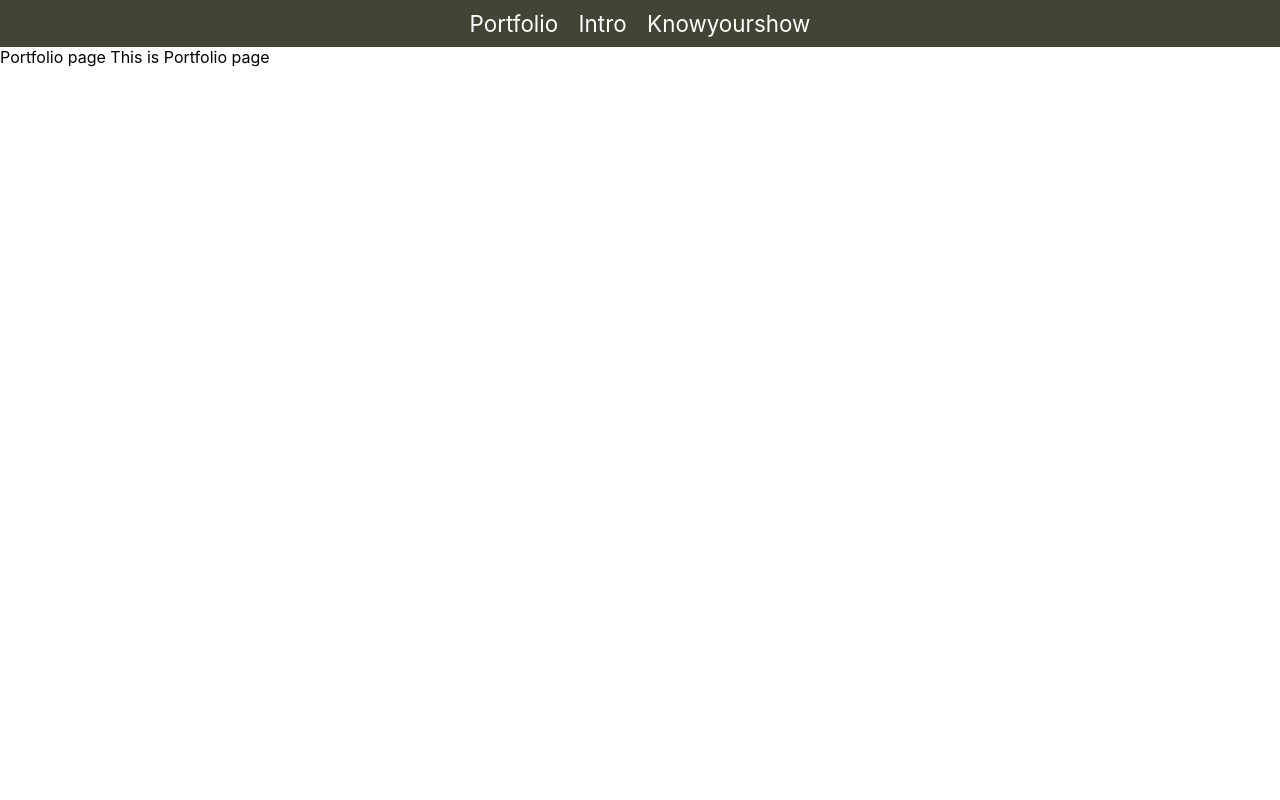
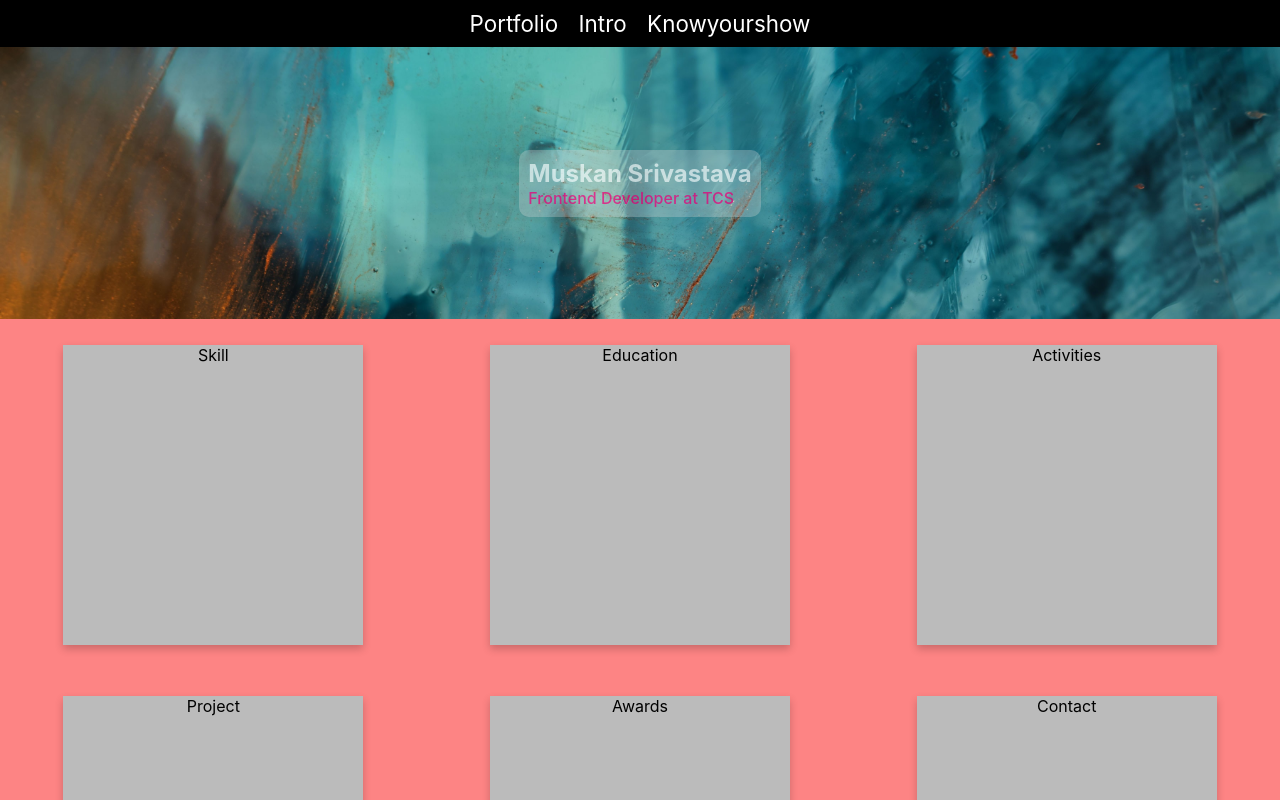
Before and after one commit to MuskanSrivastava8/Mitra, a React (Create React App) app: page /Mitra/Portfolio in a window 1280 px wide. Shown: the top 800 px of the page. Built offline with nearby package versions, Linux system fonts and the light colour scheme.

Commit message:
commit portfoilio

```diff
--- a/src/App.css
+++ b/src/App.css
@@ -15,7 +15,7 @@
 
 .App-header {
   background-color: #282c34;
-  min-height: 100vh;
+  /* min-height: 100vh; */
   display: flex;
   flex-direction: column;
   align-items: center;
--- a/src/Components/Intro/Intro.scss
+++ b/src/Components/Intro/Intro.scss
@@ -2,13 +2,13 @@
     height: 100vh;
     width: 100%;
     background-image: url(bg_large.jpg);
-    // background-color: #D17B88;
-    // background-color: #D999B9;
-    // background-color: #B8B3E9;
-    // background-color: #90E0F3;
-    // background-color: #75F4F4;
-    // background-color: #414535;
-    // background-color: #B8B3E9;
+    background-color: #D17B88;
+    background-color: #D999B9;
+    background-color: #B8B3E9;
+    background-color: #90E0F3;
+    background-color: #75F4F4;
+    background-color: #414535;
+    background-color: #B8B3E9;
     background-size: cover;
     display: flex;
     justify-content: center;
@@ -30,7 +30,7 @@
     font-weight: 900;
     color: #4f3dff;
     font-size: 1.8rem;
-    font-family: fangsong;
+    font-family: inherit;
     margin-bottom: -2%;
 }
 
--- a/src/Components/Menu.scss
+++ b/src/Components/Menu.scss
@@ -1,7 +1,7 @@
 .menu_container{
     height: 100%;
     width: 100%;
-    background-color: #414535;
+    background-color: #000000;
     display: flex;
     justify-content: center;
     align-items: center;
--- a/src/Components/Portfolio/Portfolio.js
+++ b/src/Components/Portfolio/Portfolio.js
@@ -1,10 +1,19 @@
-import React from 'react'
+import React from "react";
+import "./portfolio.scss";
+import Summary from "./Summary";
 
 export default function Portfolio() {
   return (
-    <div>
-      Portfolio page
-      This is Portfolio page
-    </div>
-  )
+    <React.Fragment>
+      <div className="portfolio_container">
+        <div className="intro">
+          <div className="name">
+            <span className="name_text">Muskan Srivastava</span>
+            <span className="occupation">Frontend Developer at TCS</span>
+          </div>
+        </div>
+        <div className="details"><Summary/></div>
+      </div>
+    </React.Fragment>
+  );
 }
--- /dev/null
+++ b/src/Components/Portfolio/Summary.js
@@ -0,0 +1,106 @@
+import React from "react";
+import "./portfolio.scss";
+
+export default function Summary() {
+  return (
+    <React.Fragment>
+      <div className="summary_container">
+        <div className="row_1">
+          <div className="summary_box">
+            <div class="flip-card">
+              <div class="flip-card-inner">
+                <div class="flip-card-front">Skill</div>
+                <div class="flip-card-back">
+                  <h1>Skill</h1>
+                  <h4>React</h4>
+                  <p>Javascript, Typescript, Redux, Sass, HTML, CSS</p>
+                </div>
+              </div>
+            </div>
+          </div>
+          <div className="summary_box">
+            <div class="flip-card">
+              <div class="flip-card-inner">
+                <div class="flip-card-front">Education</div>
+                <div class="flip-card-back">
+                  <h1>Education</h1>
+                  <p>
+                    {
+                      <table>
+                        <tr>
+                          <th>B.Tech</th>
+                          <td>84%</td>
+                        </tr>
+
+                        <tr>
+                          <th>12th</th>
+                          <td>83%</td>
+                        </tr>
+
+                        <tr>
+                          <th>10th</th>
+                          <td>83%</td>
+                        </tr>
+                      </table>
+                    }
+                  </p>
+                </div>
+              </div>
+            </div>
+          </div>
+          <div className="summary_box">
+            <div class="flip-card">
+              <div class="flip-card-inner">
+                <div class="flip-card-front">Activities</div>
+                <div class="flip-card-back">
+                  <h1>Activities</h1>
+                  <p>T-factor : 1.8</p>
+                  <p>iEvolve score : 1320</p>
+                </div>
+              </div>
+            </div>
+          </div>
+        </div>
+        <div className="row_2">
+          <div className="summary_box">
+            <div class="flip-card">
+              <div class="flip-card-inner">
+                <div class="flip-card-front">Project</div>
+                <div class="flip-card-back">
+                  <h1>Project</h1>
+                  <p>Know Your shows</p>
+                  <p>Music player</p>
+                </div>
+              </div>
+            </div>
+          </div>
+          <div className="summary_box">
+            <div class="flip-card">
+              <div class="flip-card-inner">
+                <div class="flip-card-front">Awards</div>
+                <div class="flip-card-back">
+                  <h1>Awards</h1>
+                  <p>On the spot Awards</p>
+                  <p>Elevate wings Awards</p>
+                  <p>Xcelerate Warrior Certificate</p>
+                </div>
+              </div>
+            </div>
+          </div>
+          <div className="summary_box">
+            <div class="flip-card">
+              <div class="flip-card-inner">
+                <div class="flip-card-front">Contact</div>
+                <div class="flip-card-back">
+                  <h1>Contact</h1>
+                  <p>8756719954</p>
+                  <p>muskan.srivastava@tcs.com</p>
+                </div>
+              </div>
+            </div>
+          </div>
+        </div>
+      </div>
+    </React.Fragment>
+  );
+}
--- /dev/null
+++ b/src/Components/Portfolio/portfolio.scss
@@ -0,0 +1,169 @@
+.portfolio_container {
+    height: 100%;
+    width: 100%;
+    display: flex;
+    flex-direction: column;
+
+}
+
+.intro {
+    height: 40%;
+    width: 100%;
+    background-color: #9a92e4;
+    display: flex;
+    flex-direction: column;
+    justify-content: center;
+    align-items: center;
+    background-image: url(portfolio_name_bg_large_2.jpg);
+    background-size: cover;
+
+}
+
+.details {
+    height: 60%;
+    width: 100%;
+    background-color: #D999B9;
+}
+
+.name {
+    background-color: #998ef6;
+    opacity: 0.7;
+    padding: 8px;
+    border: 0.5px solid #847cd0;
+    border-radius: 10px;
+    display: flex;
+    flex-direction: column;
+    background-color: #d9d9d96e;
+    border-color: transparent;
+    margin: 8%;
+}
+
+.name_text {
+    font-size: 1.5rem;
+    color: white;
+    font-weight: 650;
+    font-family: inherit;
+}
+
+.occupation {
+    font-size: 1rem;
+    color: #ff0080;
+    font-weight: 500;
+}
+
+.summary_container {
+    height: 100%;
+    width: 100%;
+    display: flex;
+    // flex-wrap: wrap;
+    flex-direction: column;
+    background-color: rgb(253, 132, 132);
+}
+
+.summary_box {
+    height: 100%;
+    width: 100%;
+    display: flex;
+    /* flex-wrap: wrap; */
+    flex-direction: column;
+    background-color: rgb(253, 132, 132);
+    // border: 1px solid white;
+    justify-content: center;
+    align-items: center;
+    margin: 2%;
+}
+
+.row_1 {
+    height: 50%;
+    width: 100%;
+    display: flex;
+    // margin-top: 1%;
+    // margin-bottom: 1%;
+}
+
+.row_2 {
+    height: 50%;
+    width: 100%;
+    display: flex;
+}
+.flip-card {
+    background-color: transparent;
+    width: 300px;
+    height: 300px;
+    perspective: 1000px;
+    cursor: pointer;
+  }
+
+  .flip-card-inner {
+    position: relative;
+    width: 100%;
+    height: 100%;
+    text-align: center;
+    transition: transform 0.6s;
+    transform-style: preserve-3d;
+    box-shadow: 0 4px 8px 0 rgba(0,0,0,0.2);
+  }
+
+  .flip-card:hover .flip-card-inner {
+    transform: rotateY(180deg);
+  }
+
+  .flip-card-front, .flip-card-back {
+    position: absolute;
+    width: 100%;
+    height: 100%;
+    -webkit-backface-visibility: hidden;
+    backface-visibility: hidden;
+  }
+
+  .flip-card-front {
+    background-color: #bbb;
+    color: black;
+    text-align: center;
+  }
+
+  .flip-card-back {
+    background-color: #2980b9;
+    color: white;
+    transform: rotateY(180deg);
+  }
+  table {
+    border: 2px solid rgb(12, 12, 12);
+    width: 180px;
+    height: 40px;
+}
+
+th {
+    border-bottom: 1px solid black;
+}
+
+td {
+    border-bottom: 1px solid black;
+    text-align: center;
+}
+
+@media only screen and (max-width: 904px) {
+    .row_1 {
+        flex-direction: column;
+    }
+
+    .row_2 {
+        flex-direction: column;
+    }
+    .summary_box {
+        height: 33%;
+    }
+}
+
+@media only screen and (max-width: 479px) {
+    .row_1 {
+        flex-direction: column;
+    }
+
+    .row_2 {
+        flex-direction: column;
+    }
+    .summary_box {
+        height: 33%;
+    }
+}
```
Also changed, not shown: src/Components/Portfolio/portfolio_name_bg_large.jpg (added), src/Components/Portfolio/portfolio_name_bg_large_2.jpg (added).
